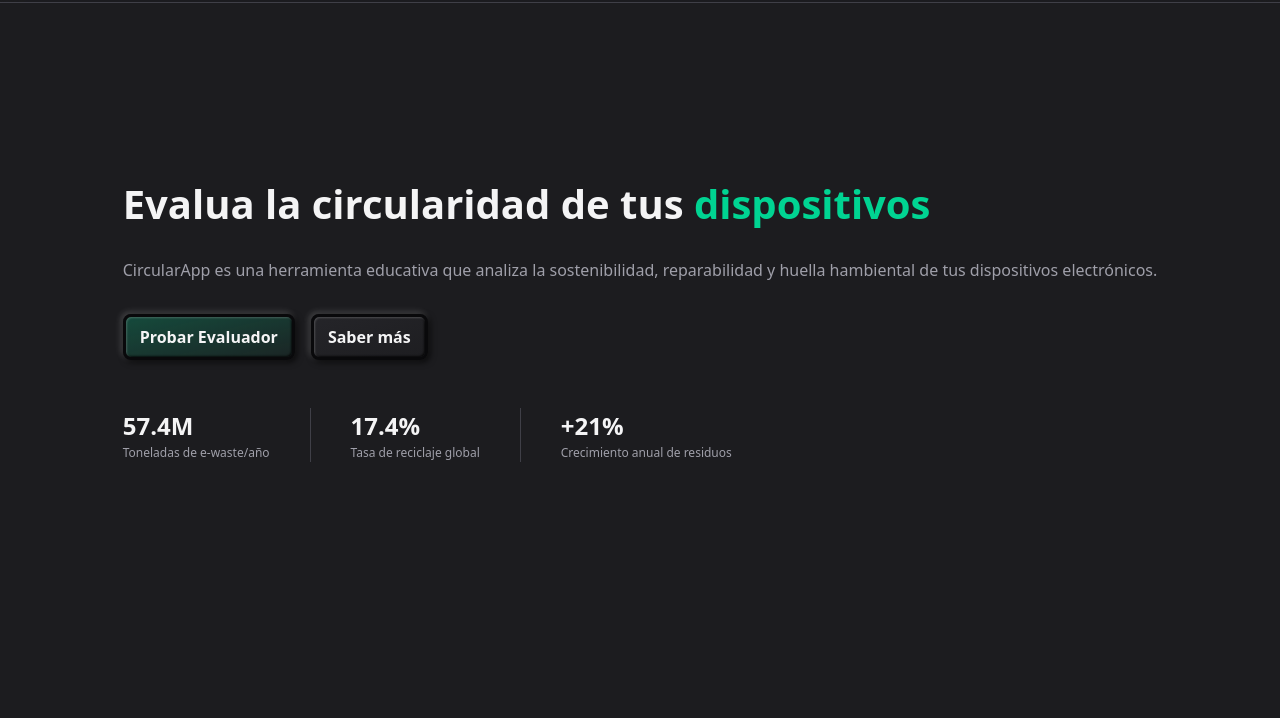
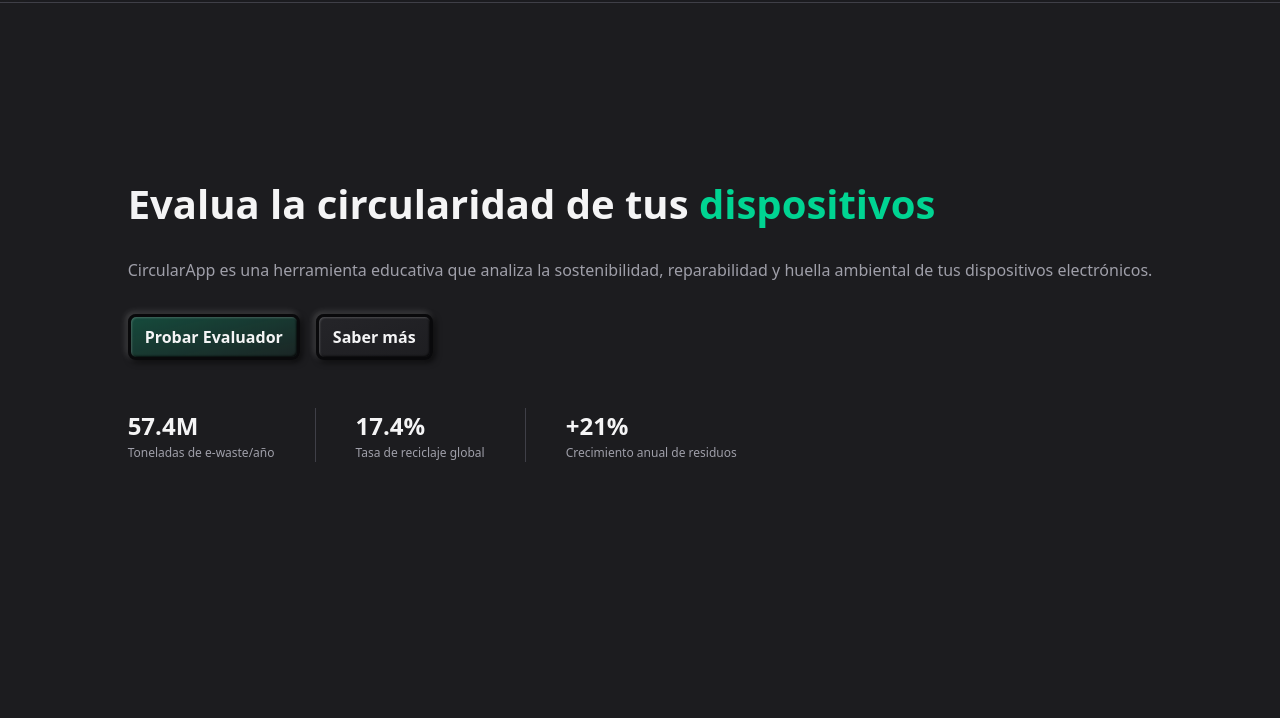
Before and after one commit to scassanc/grupo-sostenible, a plain HTML site: page index.html in a window 1280 px wide. Shown: the part 82-800 px from the top of the page. Drawn offline with Linux system fonts and the light colour scheme.

Commit message:
Arreglar errores ortograficos

```diff
--- a/index.html
+++ b/index.html
@@ -28,7 +28,7 @@
       <div class="section hero">
         <div>
           <h1>Evalua la circularidad de tus <span class="primary">dispositivos</span></h1>
-          <p class="description">CircularApp es una herramienta educativa que analiza la sostenibilidad, reparabilidad y huella hambiental de tus dispositivos electrónicos.</p>
+          <p class="description">CircularApp es una herramienta educativa que analiza la sostenibilidad, reparabilidad y huella ambiental de tus dispositivos electrónicos.</p>
 
           <div class="buttons">
             <button class="button button-primary">Probar Evaluador</button>
```
Also changed, not shown: sostenibilidad/index.html (+1 -1 lines).
